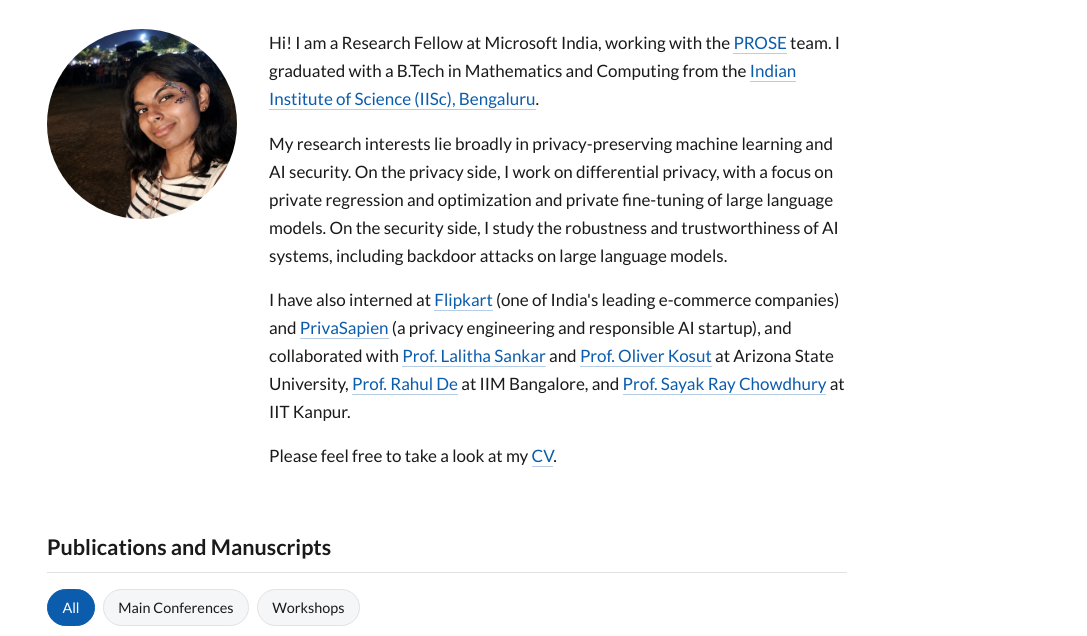
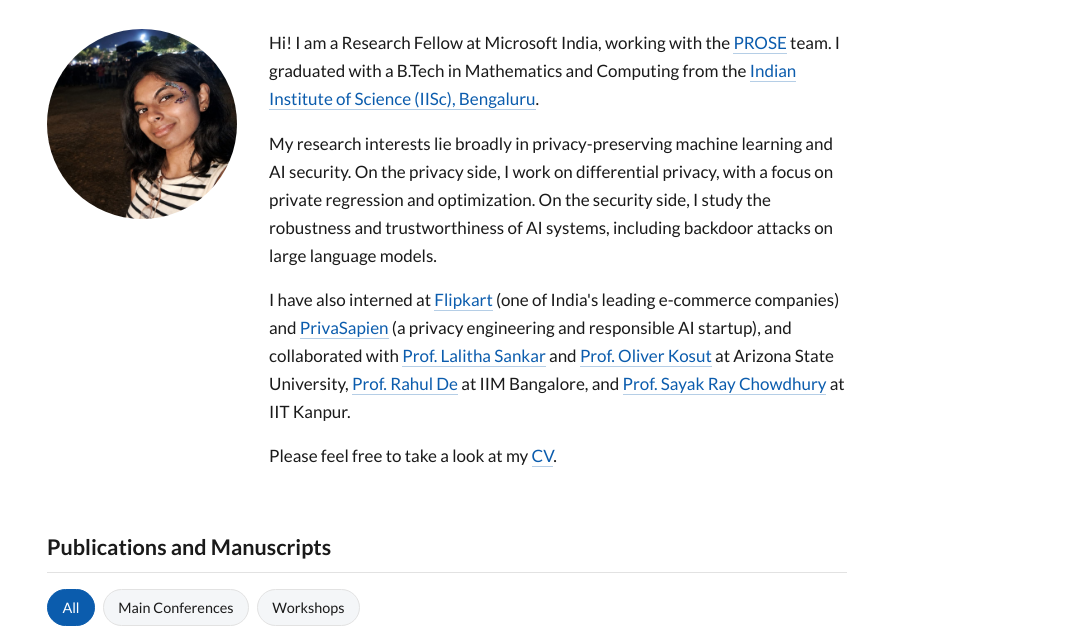
Before and after one commit to sasmitahs/sasmitahs.github.io, a plain HTML site: page index.html in a window 1280 px wide. Shown: the part 164-800 px from the top of the page, without its empty margins (193-1280 px from the left). Drawn offline with Linux system fonts and the light colour scheme.

Commit message:
Trim research interests
Co-authored-by: Copilot <223556219+Copilot@users.noreply.github.com>

```diff
--- a/index.html
+++ b/index.html
@@ -55,8 +55,7 @@
 
         <p>
           My research interests lie broadly in privacy-preserving machine learning and AI security. On the
-          privacy side, I work on differential privacy, with a focus on private regression and optimization and
-          private fine-tuning of large language models. On the security side, I study the robustness and
+          privacy side, I work on differential privacy,           with a focus on private regression and optimization. On the security side, I study the robustness and
           trustworthiness of AI systems, including backdoor attacks on large language models.
         </p>
 
```
